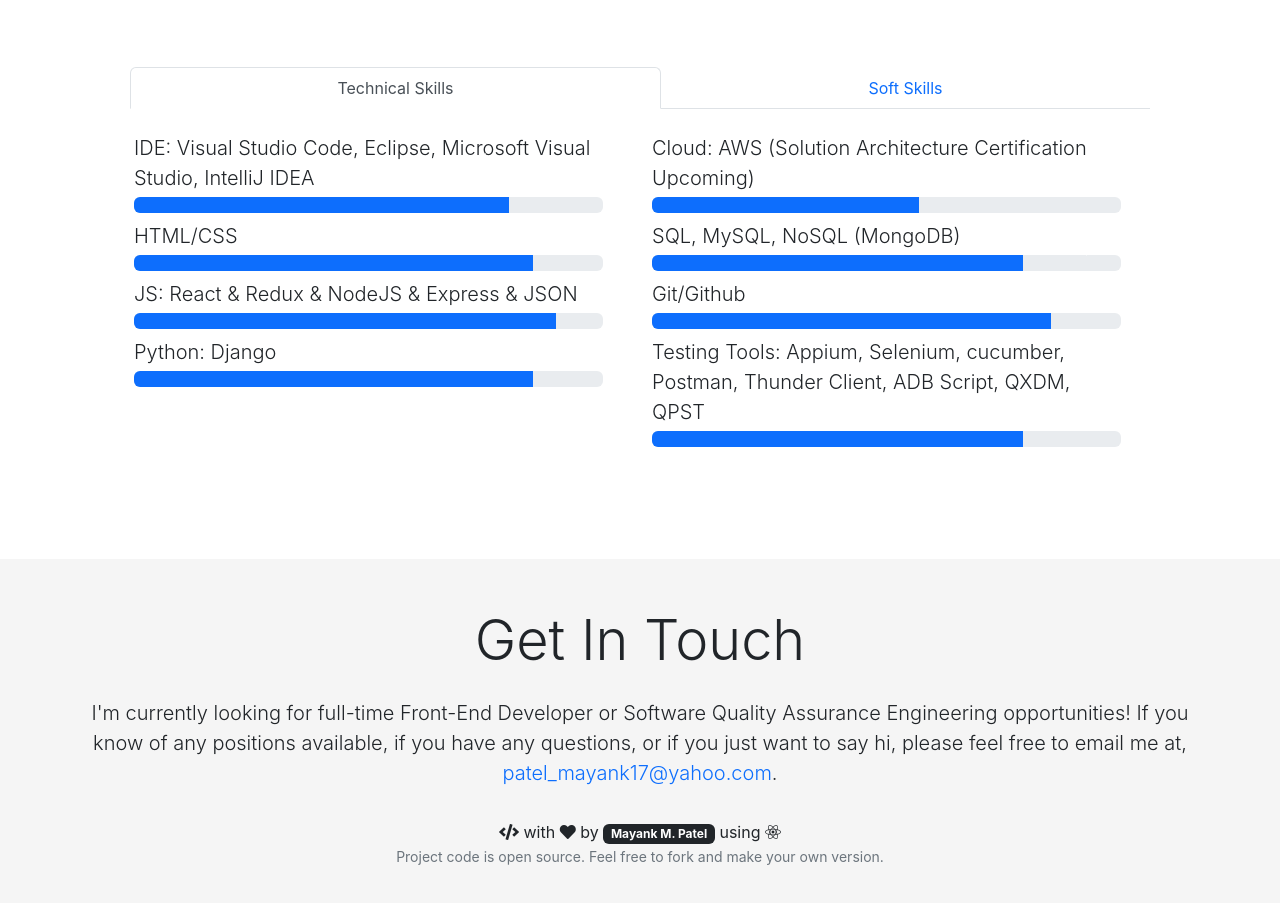
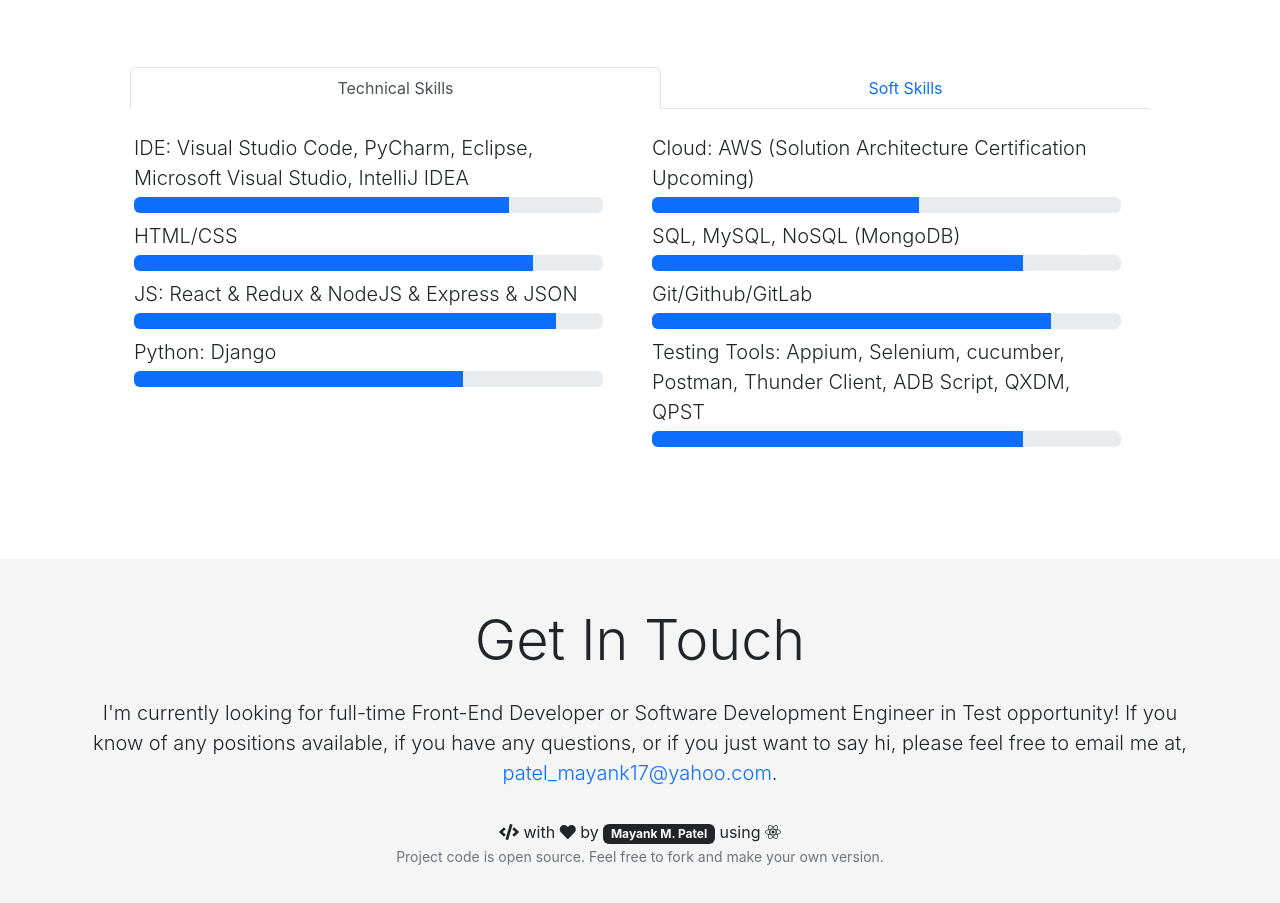
Before and after one commit to patelmayank17/Portfolio_ReactApp, a React (Create React App) app: page / in a window 1280 px wide. Shown: the part 3665-4568 px from the top of the page. Built offline with nearby package versions, Linux system fonts and the light colour scheme; no server answers.

Commit message:
updated confi

```diff
--- a/src/editable-stuff/config.js
+++ b/src/editable-stuff/config.js
@@ -92,13 +92,13 @@ const skills = {
   show: true,
   heading: "Skills",
   hardSkills: [
-    { name: "IDE: Visual Studio Code, Eclipse, Microsoft Visual Studio, IntelliJ IDEA", value: 80 },
+    { name: "IDE: Visual Studio Code, PyCharm, Eclipse, Microsoft Visual Studio, IntelliJ IDEA", value: 80 },
     { name: "HTML/CSS", value: 85 },
     { name: "JS: React & Redux & NodeJS & Express & JSON", value: 90 },
-    { name: "Python: Django", value: 85 },
+    { name: "Python: Django", value: 70 },
     { name: "Cloud: AWS (Solution Architecture Certification Upcoming)", value: 57 },
     { name: "SQL, MySQL, NoSQL (MongoDB)", value: 79 },
-    { name: "Git/Github", value: 85 },
+    { name: "Git/Github/GitLab", value: 85 },
     { name: "Testing Tools: Appium, Selenium, cucumber, Postman, Thunder Client, ADB Script, QXDM, QPST", value: 79 },
   ],
   softSkills: [
@@ -118,7 +118,7 @@ const getInTouch = {
   show: true,
   heading: "Get In Touch",
   message:
-    "I'm currently looking for full-time Front-End Developer or Software Quality Assurance Engineering opportunities! If you know of any positions available, if you have any questions, or if you just want to say hi, please feel free to email me at",
+    "I'm currently looking for full-time Front-End Developer or Software Development Engineer in Test opportunity! If you know of any positions available, if you have any questions, or if you just want to say hi, please feel free to email me at",
   email: "patel_mayank17@yahoo.com",
 };
 
```
